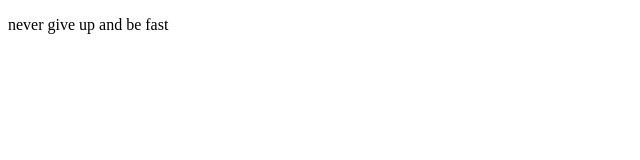
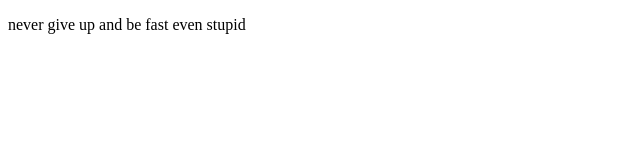
Before and after one commit to farhodghaniev/knowme, a plain HTML site: page index.html in a window 1280 px wide. Shown: the full height of the page, 0-640 px from the left. Drawn offline with Linux system fonts and the light colour scheme.

Commit message:
added new span tag

```diff
--- a/index.html
+++ b/index.html
@@ -7,6 +7,7 @@
     <title>Document</title>
 </head>
 <body>
-    <p>never give up and be fast</p>
+    <p>never give up and be fast<span> even stupid</span></p>
+
 </body>
 </html>
```
